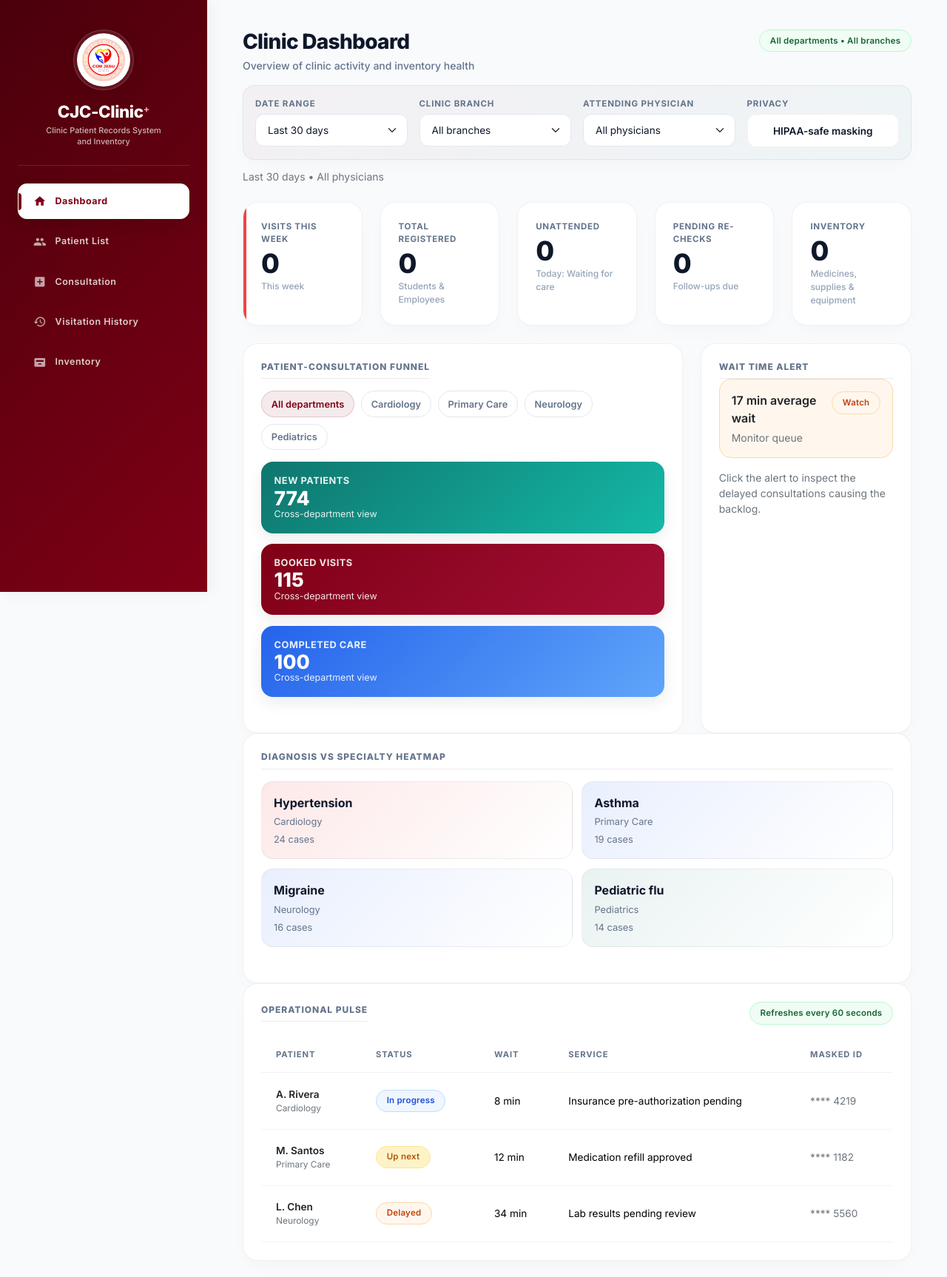
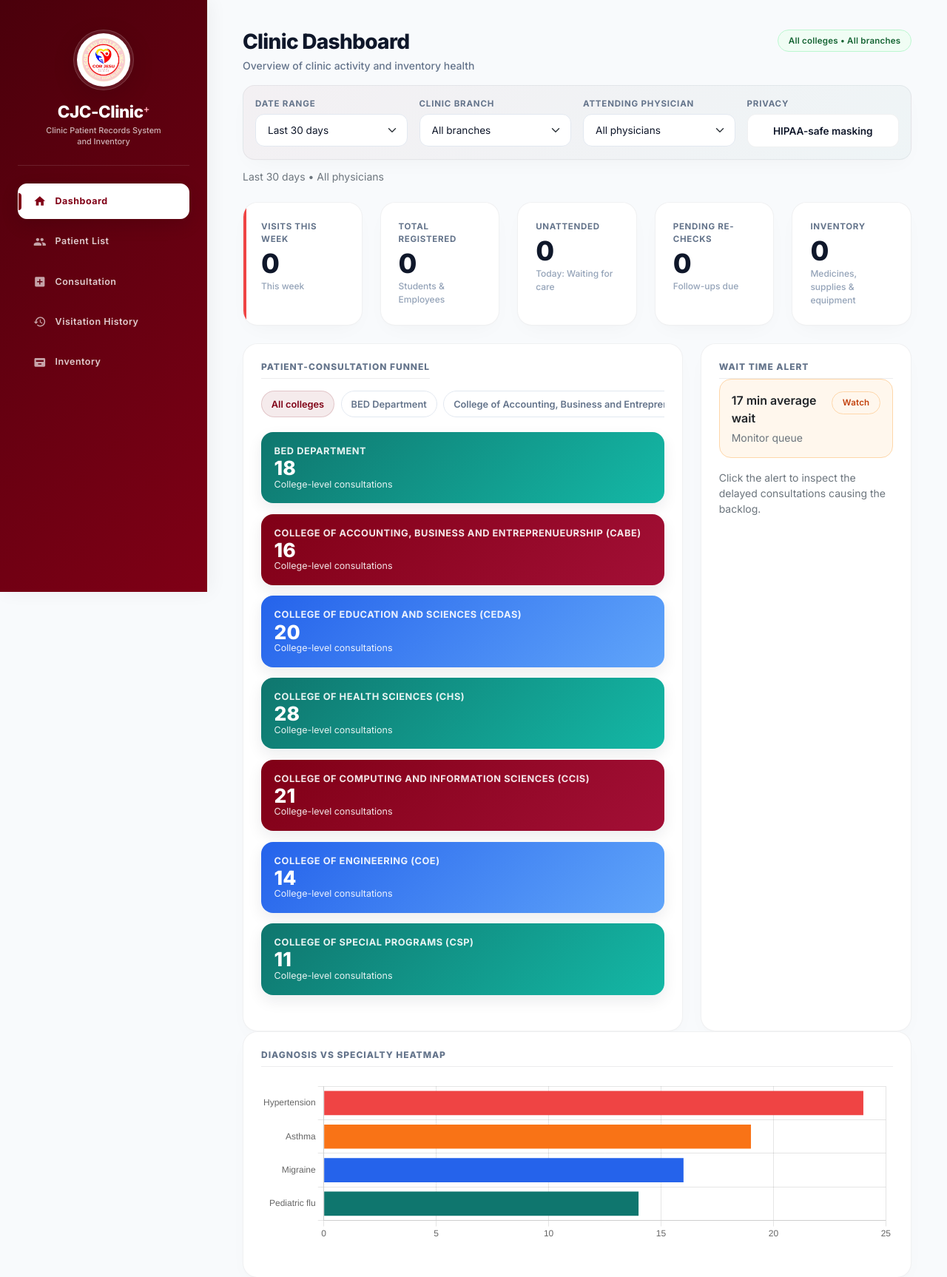
Before and after one commit to d4vrggchqb-bot/cjc-clinic, a PHP site: page / in a window 1280 px wide. Shown: the top 1726 px of the page at 74% size. Before the commit the page ends 1657 px from the top, so only its background shows below. Run offline with PHP 8.4, Linux system fonts and the light colour scheme; the visitor is signed in with stand-in values (Sample User, id 1); data that the repository does not hold is empty.

Commit message:
Dashboard

```diff
--- a/public/dist/app.css
+++ b/public/dist/app.css
@@ -697,7 +697,10 @@ body {
 .department-chip-row {
   display: flex;
   gap: 0.55rem;
-  flex-wrap: wrap;
+  flex-wrap: nowrap;
+  overflow-x: auto;
+  -webkit-overflow-scrolling: touch;
+  padding-bottom: 0.25rem;
 }
 
 .department-chip {
@@ -709,6 +712,10 @@ body {
   font-size: 0.8rem;
   font-weight: 600;
   transition: all 0.2s ease;
+}
+
+.department-chip {
+  flex: 0 0 auto;
 }
 
 .department-chip:hover,
--- a/public/dist/ts/dashboard.js
+++ b/public/dist/ts/dashboard.js
@@ -57,7 +57,7 @@ function getWaitLevel(minutes) {
     return 'danger';
 }
 function getDepartmentLabel(value) {
-    return value === 'all' ? 'All departments' : value;
+    return value === 'all' ? 'All colleges' : value;
 }
 function formatCurrency(value) {
     return new Intl.NumberFormat('en-US', {
@@ -69,11 +69,12 @@ function formatCurrency(value) {
 function getSnapshot() {
     const branchMultiplier = dashboardFilters.branch === 'all' ? 1 : dashboardFilters.branch === 'north' ? 1.08 : 0.94;
     const physicianMultiplier = dashboardFilters.physician === 'all' ? 1 : dashboardFilters.physician === 'dr-arias' ? 1.03 : 0.97;
-    const departmentMultiplier = dashboardFilters.selectedDepartment === 'all' ? 1 : dashboardFilters.selectedDepartment === 'Cardiology' ? 0.92 : 1.04;
+    // For college-level view we keep a neutral multiplier; refine per-college weights later.
+    const departmentMultiplier = 1;
     const patients = Math.round(1842 * branchMultiplier * physicianMultiplier * departmentMultiplier);
     const consultations = Math.round(128 * branchMultiplier * physicianMultiplier * (dashboardFilters.selectedDepartment === 'Neurology' ? 1.07 : 1));
     const waitMinutes = Math.round(waitThresholds[dashboardFilters.selectedDepartment] ?? waitThresholds.all * (dashboardFilters.branch === 'north' ? 1.08 : 1));
-    const revenue = Math.round(84250 * branchMultiplier * physicianMultiplier * (dashboardFilters.selectedDepartment === 'Cardiology' ? 1.06 : 1));
+    const revenue = Math.round(84250 * branchMultiplier * physicianMultiplier);
     const currentDateRange = dashboardFilters.dateRange === '90d' ? '90 days' : dashboardFilters.dateRange === '7d' ? '7 days' : '30 days';
     return {
         patients,
@@ -87,7 +88,16 @@ function getSnapshot() {
     };
 }
 function renderDepartmentChips() {
-    const departments = ['all', 'Cardiology', 'Primary Care', 'Neurology', 'Pediatrics'];
+    const departments = [
+        'all',
+        'BED Department',
+        'College of Accounting, Business and Entreprenueurship (CABE)',
+        'College of Education and Sciences (CEDAS)',
+        'College of Health Sciences (CHS)',
+        'College of Computing and Information Sciences (CCIS)',
+        'College of Engineering (COE)',
+        'College of Special Programs (CSP)'
+    ];
     return departments.map((department) => `
     <button class="department-chip ${dashboardFilters.selectedDepartment === department ? 'active' : ''}" data-dept-filter="${department}" type="button">
       ${getDepartmentLabel(department)}
@@ -95,44 +105,124 @@ function renderDepartmentChips() {
   `).join('');
 }
 function renderFunnelChart(snapshot) {
-    const newPatients = Math.round(snapshot.patients * 0.42);
-    const booked = Math.round(snapshot.consultations * 0.9);
-    const completed = Math.round(snapshot.consultations * 0.78);
-    const bars = [
-        { label: 'New patients', value: newPatients, tone: 'teal' },
-        { label: 'Booked visits', value: booked, tone: 'maroon' },
-        { label: 'Completed care', value: completed, tone: 'blue' },
+    // Colleges for the school clinic funnel
+    const colleges = [
+        'BED Department',
+        'College of Accounting, Business and Entreprenueurship (CABE)',
+        'College of Education and Sciences (CEDAS)',
+        'College of Health Sciences (CHS)',
+        'College of Computing and Information Sciences (CCIS)',
+        'College of Engineering (COE)',
+        'College of Special Programs (CSP)'
     ];
+    // distribute consultations across colleges using sample weights
+    const weights = [1.0, 0.9, 1.1, 1.6, 1.2, 0.8, 0.6];
+    const totalWeight = weights.reduce((s, w) => s + w, 0);
+    let remaining = snapshot.consultations;
+    const values = colleges.map((c, i) => {
+        const v = i === colleges.length - 1
+            ? remaining
+            : Math.round(snapshot.consultations * (weights[i] / totalWeight));
+        remaining -= v;
+        return v;
+    });
+    const tones = ['teal', 'maroon', 'blue', 'teal', 'maroon', 'blue', 'teal'];
     return `
-    <div class="chart-rail">
-      ${bars.map((bar) => `
-        <div class="funnel-bar ${bar.tone}" role="button" data-dept-filter="${dashboardFilters.selectedDepartment}">
-          <div class="funnel-label">${bar.label}</div>
-          <div class="funnel-value">${bar.value}</div>
-          <div class="funnel-caption">${dashboardFilters.selectedDepartment === 'all' ? 'Cross-department view' : `${dashboardFilters.selectedDepartment} focus`}</div>
+    <div class="chart-rail colleges-rail">
+      ${colleges.map((label, i) => `
+        <div class="funnel-bar ${tones[i % tones.length]}" role="button" data-dept-filter="${label}">
+          <div class="funnel-label">${label}</div>
+          <div class="funnel-value">${values[i]}</div>
+          <div class="funnel-caption">College-level consultations</div>
         </div>
       `).join('')}
     </div>
   `;
 }
-function renderHeatmap(snapshot) {
-    const cells = [
-        { diagnosis: 'Hypertension', specialty: 'Cardiology', value: 24, intensity: 'high' },
-        { diagnosis: 'Asthma', specialty: 'Primary Care', value: 19, intensity: 'mid' },
-        { diagnosis: 'Migraine', specialty: 'Neurology', value: 16, intensity: 'mid' },
-        { diagnosis: 'Pediatric flu', specialty: 'Pediatrics', value: 14, intensity: 'low' },
+function initOrUpdateFunnelChart(snapshot) {
+    const ctx = document.getElementById('funnelCanvas');
+    if (!ctx)
+        return;
+    const colleges = [
+        'BED Department',
+        'College of Accounting, Business and Entreprenueurship (CABE)',
+        'College of Education and Sciences (CEDAS)',
+        'College of Health Sciences (CHS)',
+        'College of Computing and Information Sciences (CCIS)',
+        'College of Engineering (COE)',
+        'College of Special Programs (CSP)'
     ];
-    return `
-    <div class="heatmap-grid">
-      ${cells.map((cell) => `
-        <button class="heatmap-cell ${cell.intensity} ${dashboardFilters.selectedDiagnosis === cell.diagnosis ? 'active' : ''}" type="button" data-diagnosis="${cell.diagnosis}">
-          <span class="heatmap-diagnosis">${cell.diagnosis}</span>
-          <span class="heatmap-specialty">${cell.specialty}</span>
-          <span class="heatmap-value">${cell.value} cases</span>
-        </button>
-      `).join('')}
-    </div>
-  `;
+    const weights = [1.0, 0.9, 1.1, 1.6, 1.2, 0.8, 0.6];
+    const totalWeight = weights.reduce((s, w) => s + w, 0);
+    let remaining = snapshot.consultations;
+    const values = colleges.map((c, i) => {
+        const v = i === colleges.length - 1
+            ? remaining
+            : Math.round(snapshot.consultations * (weights[i] / totalWeight));
+        remaining -= v;
+        return v;
+    });
+    window.__charts = window.__charts || {};
+    if (window.__charts.funnel) {
+        window.__charts.funnel.data.labels = colleges;
+        window.__charts.funnel.data.datasets[0].data = values;
+        window.__charts.funnel.update();
+        return;
+    }
+    window.__charts.funnel = new Chart(ctx, {
+        type: 'bar',
+        data: {
+            labels: colleges,
+            datasets: [{
+                    label: 'Consultations by college',
+                    data: values,
+                    backgroundColor: ['#14b8a6', '#800016', '#2563eb', '#0f766e', '#a855f7', '#f59e0b', '#ef4444'],
+                    borderRadius: 8,
+                }]
+        },
+        options: {
+            plugins: { legend: { display: false } },
+            responsive: true,
+            maintainAspectRatio: false,
+            scales: {
+                x: { grid: { display: false } },
+                y: { beginAtZero: true, ticks: { precision: 0 } }
+            }
+        }
+    });
+}
+function initOrUpdateHeatmapChart(snapshot) {
+    const ctx = document.getElementById('heatmapCanvas');
+    if (!ctx)
+        return;
+    // Example diagnosis counts (replace with real API data later)
+    const labels = ['Hypertension', 'Asthma', 'Migraine', 'Pediatric flu'];
+    const data = [24, 19, 16, 14];
+    window.__charts = window.__charts || {};
+    if (window.__charts.heatmap) {
+        window.__charts.heatmap.data.labels = labels;
+        window.__charts.heatmap.data.datasets[0].data = data;
+        window.__charts.heatmap.update();
+        return;
+    }
+    window.__charts.heatmap = new Chart(ctx, {
+        type: 'bar',
+        data: {
+            labels,
+            datasets: [{
+                    label: 'Cases',
+                    data,
+                    backgroundColor: labels.map((l, i) => ['#ef4444', '#f97316', '#2563eb', '#0f766e'][i % 4]),
+                }]
+        },
+        options: {
+            indexAxis: 'y',
+            plugins: { legend: { display: false } },
+            responsive: true,
+            maintainAspectRatio: false,
+            scales: { x: { beginAtZero: true } }
+        }
+    });
 }
 function renderRevenueChart(snapshot) {
     const weeklyRevenue = [42, 56, 51, 64, 69, 74, 78].map((value) => Math.round(value * (snapshot.revenue / 84000)));
@@ -271,8 +361,9 @@ export async function renderDashboard() {
         departmentChips.innerHTML = renderDepartmentChips();
     if (funnelChart)
         funnelChart.innerHTML = renderFunnelChart(snapshot);
-    if (heatmapGrid)
-        heatmapGrid.innerHTML = renderHeatmap(snapshot);
+    // Initialize or update Chart.js charts
+    initOrUpdateFunnelChart(snapshot);
+    initOrUpdateHeatmapChart(snapshot);
     if (queueTableBody)
         queueTableBody.innerHTML = renderQueueTable();
     if (dashboardBadge)
@@ -293,7 +384,7 @@ export async function renderDashboard() {
     }
     if (waitTimeBreakdown) {
         waitTimeBreakdown.innerHTML = dashboardFilters.showBreakdown
-            ? '<div class="detail-card"><p class="detail-label">Bottleneck breakdown</p><p class="detail-value">Cardiology consults are driving the queue. Two delayed visits need escalation.</p></div>'
+            ? '<div class="detail-card"><p class="detail-label">Bottleneck breakdown</p><p class="detail-value">Some colleges are driving the queue. Several delayed consultations need escalation.</p></div>'
             : '<p class="small text-secondary mb-0">Click the alert to inspect the delayed consultations causing the backlog.</p>';
     }
     if (modalHost) {
--- a/public/dist/ts/layout.js
+++ b/public/dist/ts/layout.js
@@ -367,7 +367,7 @@ function renderPageContent(page) {
             <h5 class="panel-header mb-0">Patient-consultation funnel</h5>
             <div class="department-chip-row" id="departmentChips"></div>
           </div>
-          <div id="funnelChart"></div>
+          <div id="funnelChart"><canvas id="funnelCanvas" height="160"></canvas></div>
         </div>
       </div>
       <div class="col-xl-4">
@@ -383,7 +383,7 @@ function renderPageContent(page) {
       <div class="col-xl-12">
         <div class="dashboard-panel p-4 h-100">
           <h5 class="panel-header mb-0">Diagnosis vs specialty heatmap</h5>
-          <div class="mt-3" id="heatmapGrid"></div>
+          <div class="mt-3" id="heatmapGrid"><canvas id="heatmapCanvas" height="220"></canvas></div>
         </div>
       </div>
     </div>
--- a/public/index.php
+++ b/public/index.php
@@ -20,6 +20,7 @@ $currentUser = $_SESSION['cjc_user'];
     <link href="https://fonts.googleapis.com/css2?family=Inter:wght@400;500;600;700;800&display=swap" rel="stylesheet">
     <link href="https://cdn.jsdelivr.net/npm/bootstrap@5.3.3/dist/css/bootstrap.min.css" rel="stylesheet">
     <link rel="stylesheet" href="dist/app.css">
+        <script src="https://cdn.jsdelivr.net/npm/chart.js"></script>
 </head>
 <body>
     <div id="app"></div>
--- a/src/ts/layout.ts
+++ b/src/ts/layout.ts
@@ -375,7 +375,7 @@ function renderPageContent(page: AppPage): string {
             <h5 class="panel-header mb-0">Patient-consultation funnel</h5>
             <div class="department-chip-row" id="departmentChips"></div>
           </div>
-          <div id="funnelChart"></div>
+          <div id="funnelChart"><canvas id="funnelCanvas" height="160"></canvas></div>
         </div>
       </div>
       <div class="col-xl-4">
@@ -391,7 +391,7 @@ function renderPageContent(page: AppPage): string {
       <div class="col-xl-12">
         <div class="dashboard-panel p-4 h-100">
           <h5 class="panel-header mb-0">Diagnosis vs specialty heatmap</h5>
-          <div class="mt-3" id="heatmapGrid"></div>
+          <div class="mt-3" id="heatmapGrid"><canvas id="heatmapCanvas" height="220"></canvas></div>
         </div>
       </div>
     </div>
```
Also changed, not shown: src/css/app.css (+8 -1 lines), src/ts/dashboard.ts (+137 -37 lines), 1 other file.
